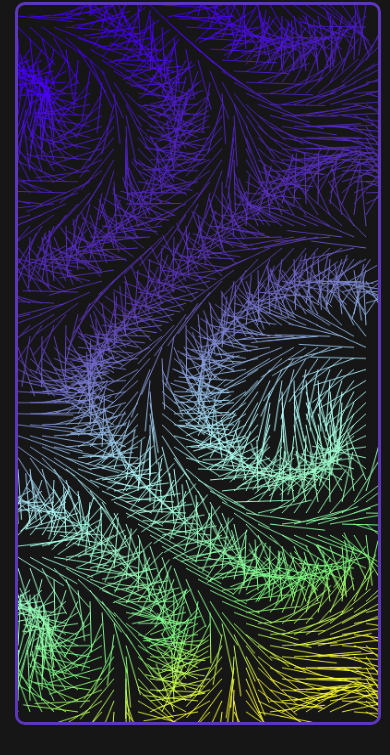
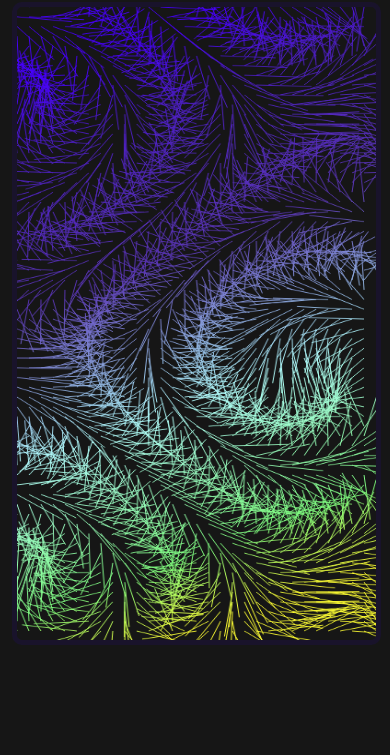
Before and after one commit to sauravDutt/GameOne, a website: page index.html in a window 390 px wide. Shown: the part 89-844 px from the top of the page. Drawn offline with Linux system fonts and the light colour scheme.

Commit message:
Just added some more stufff

```diff
--- a/index.html
+++ b/index.html
@@ -4,13 +4,13 @@
     <meta charset="UTF-8">
     <meta http-equiv="X-UA-Compatible" content="IE=edge">
     <meta name="viewport" content="width=device-width, initial-scale=1.0">
-    <title>GameOne | SauravDutt</title>
+    <title>Doorway | SauravDutt</title>
     <link rel="shortcut icon" href="favicon.ico" type="image/x-icon" />
     <link rel="stylesheet" href="style.css" />
 </head>
 <body>
     <h1>
-        GameOne
+        Doorway
     </h1>
     <a href="https://sauravdutt.com/" target="_blank" style="text-decoration: none; cursor: pointer;"><h3 class="smallLogo"> SauravDutt.com</h3></a>
     <canvas  id="canvasMain" width="100%" height="100%">
--- a/style.css
+++ b/style.css
@@ -33,7 +33,7 @@ h1 {
 }
 
 #canvasMain {
-    border: 3px solid #5c37ba;
+    border: 5px solid #3600bf20;
     width:96%;
     border-radius: 10px;
     height: 85vh;
@@ -42,10 +42,10 @@ h1 {
 
 @media screen and (max-width: 550px) {
 
-    #canvas {
+    #canvasMain {
         width:96%;
         margin-left: 1%;
-        height: 70vh;
+        height: 75vh;
     }
 
 }
```
